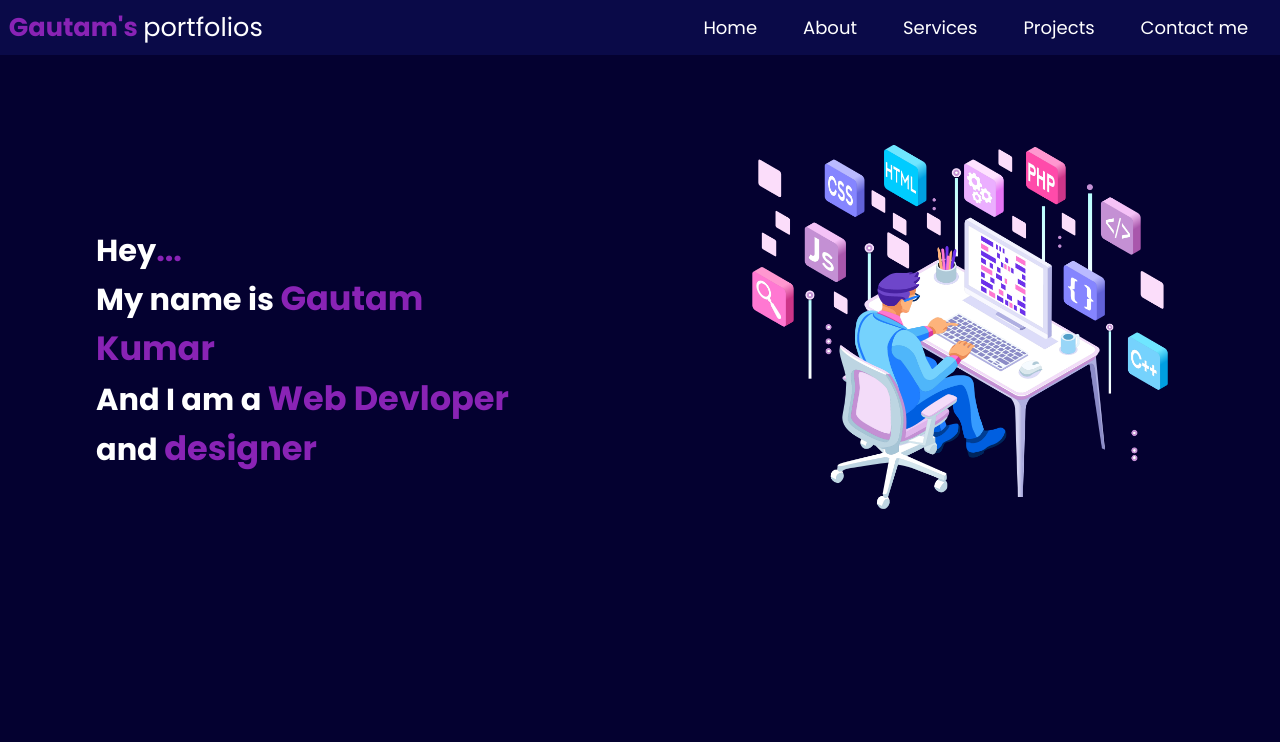
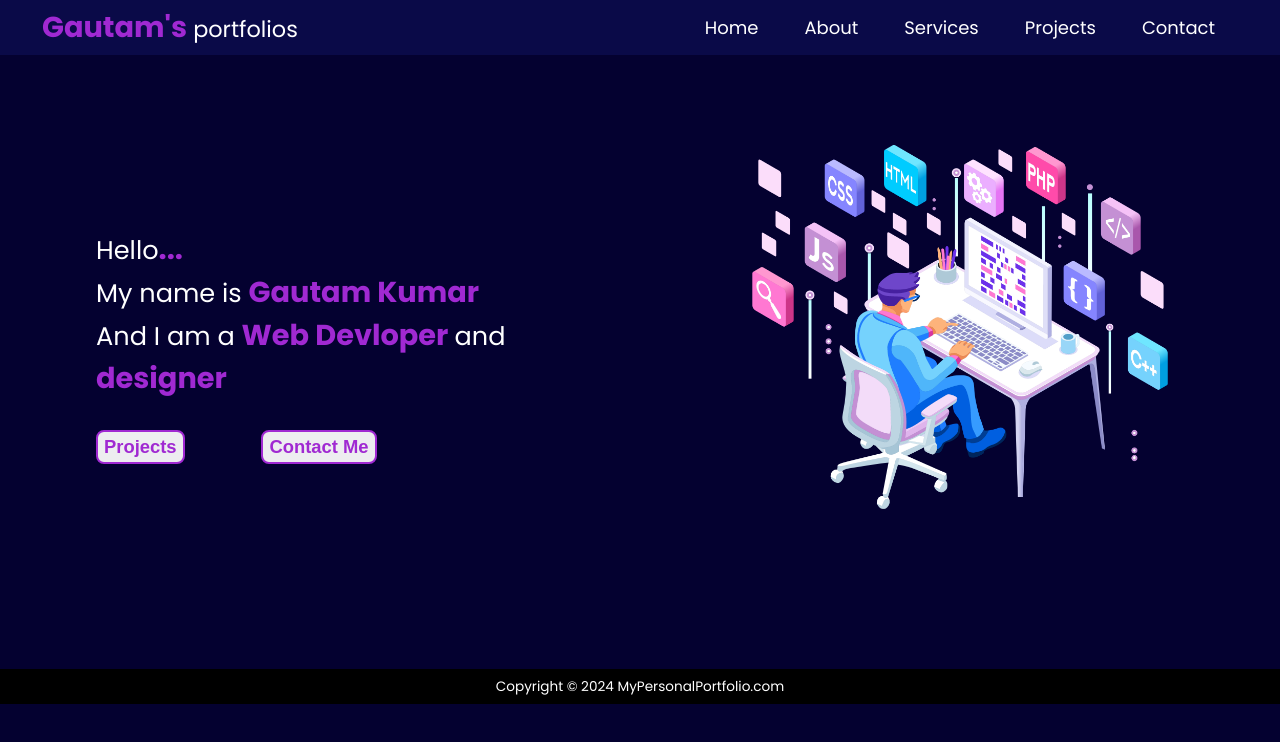
Before and after one commit to gautamkumar604/MyPortfolio, a plain HTML site: page static/index.html in a window 1280 px wide. Drawn offline with Linux system fonts and the light colour scheme.

Commit message:
Add buttons and footer in homepage

```diff
--- a/static/index.html
+++ b/static/index.html
@@ -19,7 +19,7 @@
                         <li><a href="">About</a></li>
                         <li><a href="">Services</a></li>
                         <li><a href="">Projects</a></li>
-                        <li><a href="">Contact me</a></li>
+                        <li><a href="">Contact</a></li>
                     </ul>
                 </div>
             </nav>
@@ -27,18 +27,26 @@
 
         <main>
             <div id="section1">
-                <div class="leftsection">Hey<span style="color:rgb(137, 35, 181)">...</span>
-                    <div>My name is <span style="color:rgb(137, 35, 181);font-size: 2.1rem;">Gautam Kumar</span></div>
-                    <div>And I am a <span style="color:rgb(137, 35, 181);font-size: 2.1rem;"> Web Devloper </span>and
-                        <span style="color:rgb(137, 35, 181);font-size: 2.1rem;">designer</span></div>
+                <div class="leftsection">Hello<span>...</span>
+                    <div>My name is <span>Gautam Kumar</span></div>
+                    <div>And I am a <span> Web Devloper </span>and
+                        <span>designer</span>
+                    </div>
+                    <button type="button" class="button1"><a href="">Projects</a></button>
+                    <button type="button" class="button2"><a href="">Contact Me</a></button>
                 </div>
                 <div class="rightsection">
                     <img src="/static/bg.png" alt="">
                 </div>
             </div>
+            <!-- <div id="section3"></div>
+            <div id="section4"></div> -->
         </main>
-        <div id="section3"></div>
-        <div id="section4"></div>
+        <footer>
+            <div class="foot">
+                Copyright © 2024 MyPersonalPortfolio.com
+            </div>
+        </footer>
     </div>
 </body>
 
--- a/static/style.css
+++ b/static/style.css
@@ -3,18 +3,20 @@
     margin: 0;
     padding: 0;
 }
+:root{
+    --violet:rgb(160, 41, 210);
+}
 body{
     background-color: rgb(4, 1, 48);
     font-family: "Poppins", sans-serif;
 }
-nav span{
-    color:rgb(137, 35, 181);
-    /* color:blueviolet; */
+span{
+    color:var(--violet);
     font-weight: bold;
-    font-size: 1.6rem;
+    font-size: 1.8rem;
 }
 nav .left{
-    font-size: 1.6rem;
+    font-size: 1.4rem;
     /* position: absolute; */
 }
 nav{
@@ -30,7 +32,7 @@ nav ul{
     display: flex;
     justify-content: center;
     align-items: center;
-    margin-left: 400px;
+    margin-left: 300px;
 }
 nav ul li{
     list-style: none;
@@ -40,7 +42,11 @@ nav ul li a{
     color: white;
     text-decoration: none;
 }
+nav ul li a:hover{
+    color:var(--violet);
+}
 
+/* Main content */
 #section1{
     display: flex;
     justify-content: space-around;
@@ -49,18 +55,49 @@ nav ul li a{
 }
 .leftsection{
     width: 35%;
-    /* background-color: rebeccapurple; */
-    font-size: 1.9rem;
-    font-weight: bold;
+    font-size: 1.6rem;
     margin: 50px 0px;
     padding: 100px 0px;
    /* text-align: center; */
 }
+button{
+    background-color:rgba(255, 255, 255, 0.929);
+    border: 2px solid var(--violet);
+    border-radius: 8px;
+    padding: 4px;
+    margin: 30px 0px;
+    cursor: pointer;
+}
+.button1{
+    margin-right: 70px;
+}
+button a{
+    color: var(--violet);
+    text-decoration: none;
+    font-size: 1.15rem;
+    padding: 2px;
+    font-weight: bold;
+}
+button:hover{
+    border: 2px solid white;
+}
 .rightsection{
-    /* background-color: rebeccapurple; */
     width: 35%;
 }
 .rightsection img{
     width: 100%;
     margin-top: 25px;
 }
+
+/* footerSection */
+.foot{
+    margin-top: 25px;
+    height: 35px;
+    display: flex;
+    align-items: center;
+    justify-content: center;
+    width: 100%;
+    color: white;
+    background-color: black;
+    font-size: 0.85rem;
+}
```
